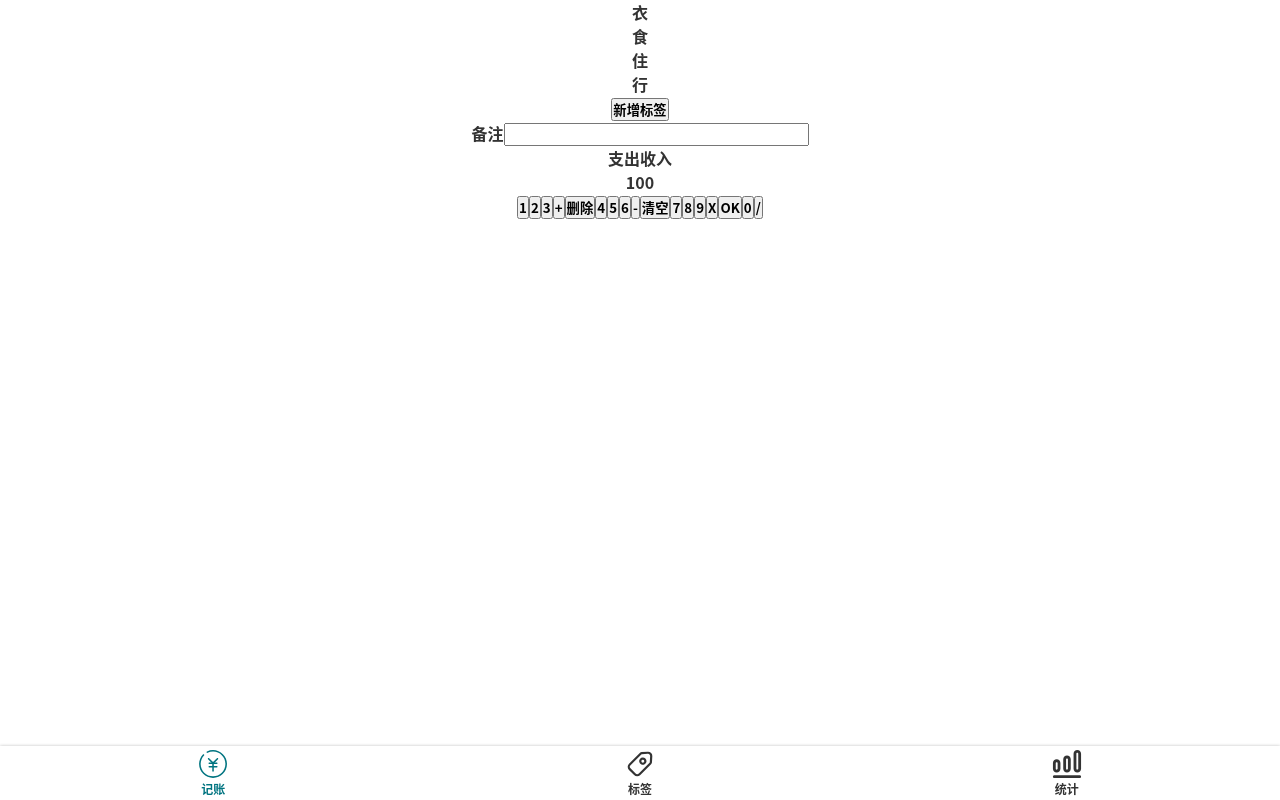
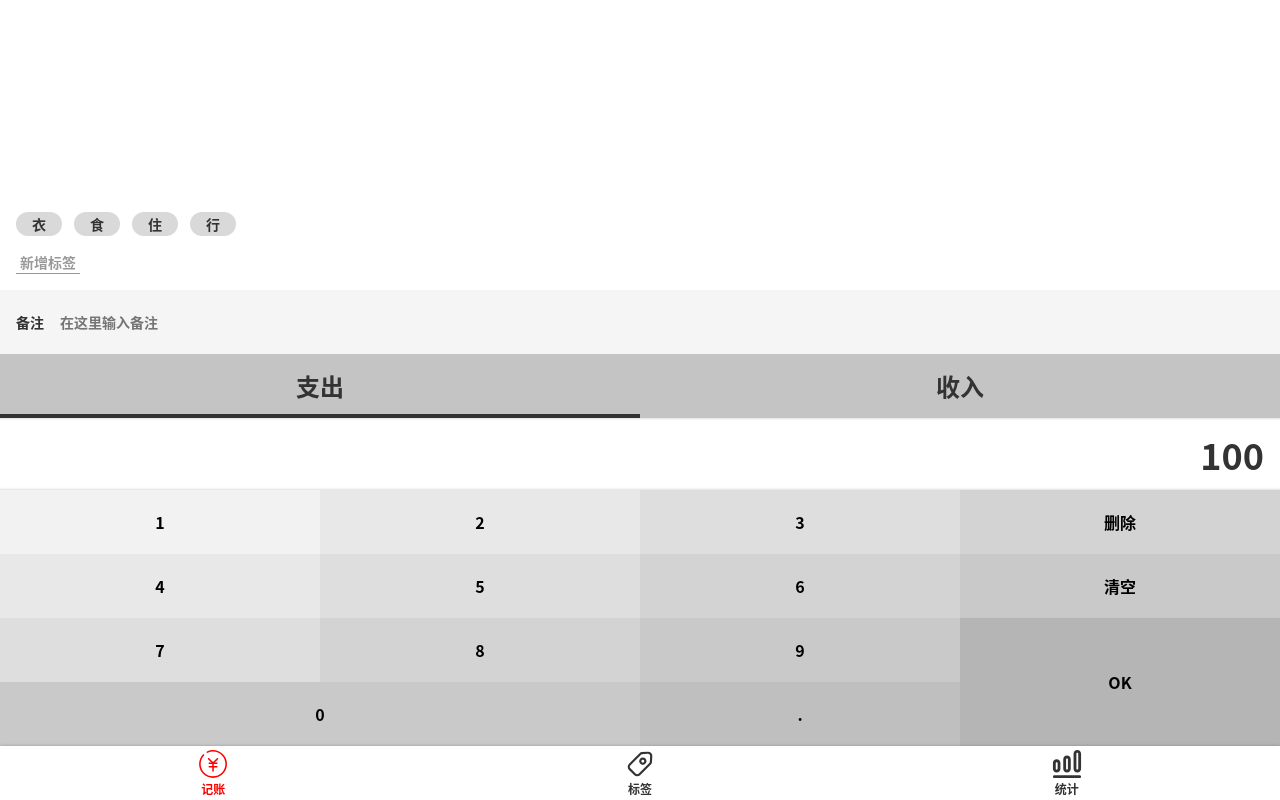
Before and after one commit to 254412246/morney, a Vue app: page /#/money in a window 1280 px wide. Built offline with nearby package versions, Linux system fonts and the light colour scheme.

Commit message:
抄 money-CSS

```diff
--- a/src/App.vue
+++ b/src/App.vue
@@ -5,14 +5,14 @@
 </template>
 
 <style lang="scss">
-    @import '~@/assets/style/helper.scss';
+    @import "~@/assets/style/helper.scss";
     @import "~@/assets/style/reset.scss";
     body{
         -webkit-font-smoothing: antialiased;
         -moz-osx-font-smoothing: grayscale;
-        text-align: center;
+        color: #333;
+        font-family: $font-hei;
+        font-size: 16px;
         line-height: 1.5;
-        font-family: $font-hei;
-        color: #333;
     }
 </style>
--- a/src/assets/style/helper.scss
+++ b/src/assets/style/helper.scss
@@ -1,2 +1,17 @@
-$red:#f00;
 $font-hei:-apple-system, "Noto Sans", "Helvetica Neue", Helvetica, "Nimbus Sans L", Arial, "Liberation Sans", "PingFang SC", "Hiragino Sans GB", "Noto Sans CJK SC", "Source Han Sans SC", "Source Han Sans CN", "Microsoft YaHei", "Wenquanyi Micro Hei", "WenQuanYi Zen Hei", "ST Heiti", SimHei, "WenQuanYi Zen Hei Sharp", sans-serif;
+$color-highlight: #f00;
+%clearFix {
+  &::after {
+    content: '';
+    clear: both;
+    display: block;
+  }
+}
+$color-shadow: rgba(0, 0, 0, 0.25);
+%outerShadow {
+  box-shadow: 0 0 3px $color-shadow;
+}
+%innerShadow {
+  box-shadow: inset 0 -3px 3px -3px $color-shadow,
+  inset 0 3px 3px -3px $color-shadow;
+}
--- a/src/assets/style/reset.scss
+++ b/src/assets/style/reset.scss
@@ -6,3 +6,12 @@
   text-decoration: none;
   color: inherit;
 }
+ul,ol{
+  list-style: none;
+}
+button,input{
+  font: inherit;
+}
+:focus{
+  outline: none;
+}
--- a/src/components/Layout.vue
+++ b/src/components/Layout.vue
@@ -1,26 +1,25 @@
 <template>
-    <div class="nav-wrapper">
-        <div class="content">
+    <div class="layout-wrapper" :class="classPrefix && `${classPrefix}-wrapper`">
+        <div class="content" :class="classPrefix && `${classPrefix}-content`   ">
             <slot/>
         </div>
         <Nav/>
     </div>
 </template>
 
-<script>
+<script lang="ts">
     export default {
-        name: "Layout"
-    }
+        props: ['classPrefix'],
+        name: 'Layout'
+    };
 </script>
 
-<style scoped>
-    .nav-wrapper {
-
+<style lang="scss" scoped>
+    .layout-wrapper {
         display: flex;
         flex-direction: column;
         height: 100vh;
     }
-
     .content {
         overflow: auto;
         flex-grow: 1;
--- /dev/null
+++ b/src/components/Money/Notes.vue
@@ -0,0 +1,34 @@
+<template>
+    <div>
+        <label class="notes">
+            <span class="name">备注</span>
+            <input type="text" placeholder="在这里输入备注">
+        </label>
+    </div>
+</template>
+
+<script lang="ts">
+    export default {
+        name: 'Notes'
+    };
+</script>
+
+<style lang="scss" scoped>
+    .notes {
+        font-size: 14px;
+        background: #f5f5f5;
+        padding-left: 16px;
+        display: flex;
+        align-items: center;
+        .name {
+            padding-right: 16px;
+        }
+        input {
+            height: 64px;
+            flex-grow: 1;
+            background: transparent;
+            border: none;
+            padding-right: 16px;
+        }
+    }
+</style>
--- /dev/null
+++ b/src/components/Money/NumberPad.vue
@@ -0,0 +1,80 @@
+<template>
+    <div class="numberPad">
+        <div class="output">100</div>
+        <div class="buttons">
+            <button>1</button>
+            <button>2</button>
+            <button>3</button>
+            <button>删除</button>
+            <button>4</button>
+            <button>5</button>
+            <button>6</button>
+            <button>清空</button>
+            <button>7</button>
+            <button>8</button>
+            <button>9</button>
+            <button class="ok">OK</button>
+            <button class="zero">0</button>
+            <button>.</button>
+        </div>
+    </div>
+</template>
+
+<script lang="ts">
+    export default {
+        name: 'NumberPad'
+    };
+</script>
+
+<style lang="scss" scoped>
+    @import "~@/assets/style/helper.scss";
+    .numberPad {
+        .output {
+            @extend %clearFix;
+            @extend %innerShadow;
+            font-size: 36px;
+            font-family: Consolas, monospace;
+            padding: 9px 16px;
+            text-align: right;
+        }
+        .buttons {
+            @extend %clearFix;
+            > button {
+                width: 25%;
+                height: 64px;
+                float: left;
+                background: transparent;
+                border: none;
+                &.ok {
+                    height: 64*2px;
+                    float: right;
+                }
+                &.zero {
+                    width: 25*2%;
+                }
+                $bg: #f2f2f2;
+                &:nth-child(1) {
+                    background: $bg;
+                }
+                &:nth-child(2), &:nth-child(5) {
+                    background: darken($bg, 4%);
+                }
+                &:nth-child(3), &:nth-child(6), &:nth-child(9) {
+                    background: darken($bg, 4*2%);
+                }
+                &:nth-child(4), &:nth-child(7), &:nth-child(10) {
+                    background: darken($bg, 4*3%);
+                }
+                &:nth-child(8), &:nth-child(11), &:nth-child(13) {
+                    background: darken($bg, 4*4%);
+                }
+                &:nth-child(14) {
+                    background: darken($bg, 4*5%);
+                }
+                &:nth-child(12) {
+                    background: darken($bg, 4*6%);
+                }
+            }
+        }
+    }
+</style>
--- /dev/null
+++ b/src/components/Money/Tags.vue
@@ -0,0 +1,54 @@
+<template>
+    <div class="tags">
+        <div class="new">
+            <button>新增标签</button>
+        </div>
+        <ul class="current">
+            <li>衣</li>
+            <li>食</li>
+            <li>住</li>
+            <li>行</li>
+        </ul>
+    </div>
+
+</template>
+
+<script lang="ts">
+    export default {
+        name: 'Tags'
+    };
+</script>
+
+<style lang="scss" scoped>
+    .tags {
+        font-size: 14px;
+        padding: 16px;
+        flex-grow: 1;
+        display: flex;
+        flex-direction: column-reverse;
+        > .current {
+            display: flex;
+            flex-wrap: wrap;
+            > li {
+                background: #d9d9d9;
+                $h: 24px;
+                height: $h;
+                line-height: $h;
+                border-radius: $h/2;
+                padding: 0 16px;
+                margin-right: 12px;
+                margin-top: 4px;
+            }
+        }
+        > .new {
+            padding-top: 16px;
+            button {
+                background: transparent;
+                border: none;
+                color: #999;
+                border-bottom: 1px solid;
+                padding: 0 4px;
+            }
+        }
+    }
+</style>
--- /dev/null
+++ b/src/components/Money/Types.vue
@@ -0,0 +1,40 @@
+<template>
+    <div>
+        <ul class="types">
+            <li class="selected">支出</li>
+            <li>收入</li>
+        </ul>
+    </div>
+</template>
+
+<script lang="ts">
+    export default {
+        name: 'Types'
+    };
+</script>
+
+<style lang="scss" scoped>
+    .types {
+        background: #c4c4c4;
+        display: flex;
+        text-align: center;
+        font-size: 24px;
+        > li {
+            width: 50%;
+            height: 64px;
+            display: flex;
+            justify-content: center;
+            align-items: center;
+            position: relative;
+            &.selected::after {
+                content: '';
+                position: absolute;
+                bottom: 0;
+                left: 0;
+                width: 100%;
+                height: 4px;
+                background: #333;
+            }
+        }
+    }
+</style>
--- a/src/components/Nav.vue
+++ b/src/components/Nav.vue
@@ -22,9 +22,10 @@
 </script>
 
 <style lang="scss" scoped>
+    @import "~@/assets/style/helper.scss";
     nav {
+        @extend %outerShadow;
         display: flex;
-        box-shadow: 0 0 3px rgba(0, 0, 0, 0.25);
         flex-direction: row;
         font-size: 12px;
         > .item {
@@ -40,7 +41,7 @@
             }
         }
         > .item.selected{
-            color: #007480;
+            color: $color-highlight;
         }
     }
 </style>
--- a/src/views/Money.vue
+++ b/src/views/Money.vue
@@ -1,60 +1,27 @@
+
 <template>
-       <Layout>
-           <div>
-               <ul>
-                   <ol>衣</ol>
-                   <ol>食</ol>
-                   <ol>住</ol>
-                   <ol>行</ol>
-               </ul>
-               <button>新增标签</button>
-           </div>
-           <div>
-               <label>
-                   <span>备注</span>
-                   <input type="text">
-               </label>
-           </div>
-           <div>
-               <span>支出</span><span>收入</span>
-           </div>
-           <div class="numberPad">
-           <div class="output">100</div>
-           <div class="buttons">
-               <button>1</button>
-               <button>2</button>
-               <button>3</button>
-               <button>+</button>
-               <button>删除</button>
-               <button>4</button>
-               <button>5</button>
-               <button>6</button>
-               <button>-</button>
-               <button>清空</button>
-               <button>7</button>
-               <button>8</button>
-               <button>9</button>
-               <button>X</button>
-               <button>OK</button>
-               <button>0</button>
-               <button>/</button>
-           </div>
-           </div>
-       </Layout>
+    <Layout class-prefix="layout">
+        <NumberPad/>
+        <Types/>
+        <Notes/>
+        <Tags/>
+    </Layout>
 </template>
 
-<script>
-
-
+<script lang="ts">
+    import NumberPad from '@/components/Money/NumberPad.vue';
+    import Types from '@/components/Money/Types.vue';
+    import Notes from '@/components/Money/Notes.vue';
+    import Tags from '@/components/Money/Tags.vue';
     export default {
-        name: "Money",
-
-    }
+        name: 'Money',
+        components: {Tags, Notes, Types, NumberPad},
+    };
 </script>
 
-<style lang="scss" scoped>
-@import "~@/assets/style/helper.scss";
-    p {
-        color: $red;
+<style lang="scss">
+    .layout-content {
+        display: flex;
+        flex-direction: column-reverse;
     }
 </style>
```
